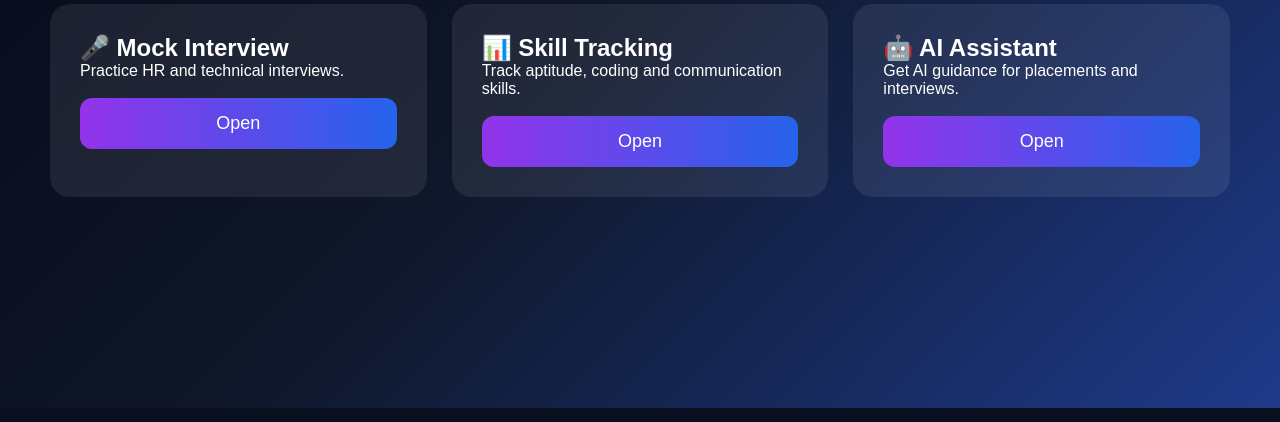
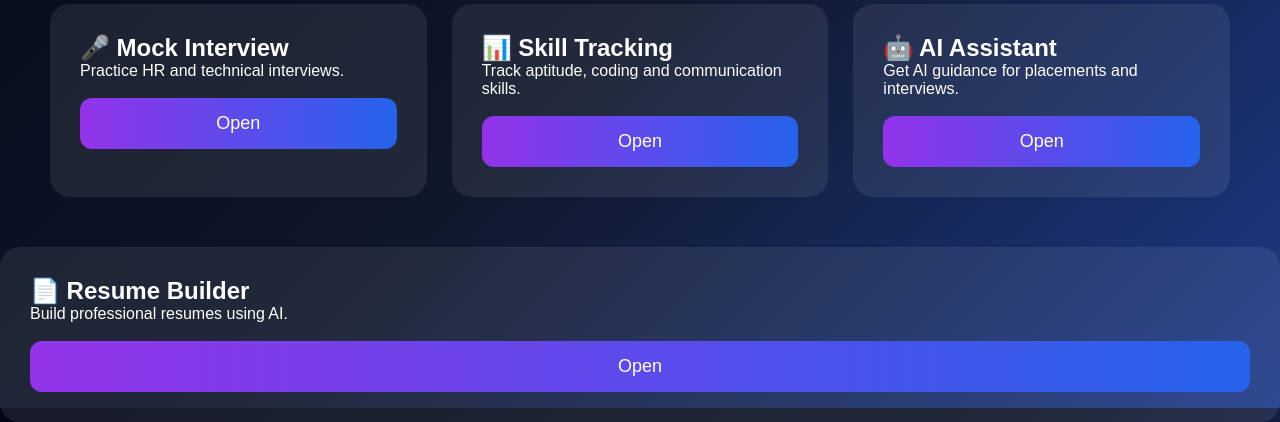
Before and after one commit to riteshml0211-cpu/smart-placement-platform, a Flask app: page /dashboard in a window 1280 px wide. Shown: the part 392-814 px from the top of the page. Run offline with Flask 3, Linux system fonts and the light colour scheme; the visitor is signed in with stand-in values (Sample User, id 1); some libraries are stand-ins or nearby versions.

Commit message:
Update dashboard.html

```diff
--- a/templates/dashboard.html
+++ b/templates/dashboard.html
@@ -182,3 +182,24 @@
 
 </body>
 </html>
+<div class="dashboard-card">
+
+    <h2>📄 Resume Builder</h2>
+
+    <p>
+        Build professional resumes using AI.
+    </p>
+
+    <br>
+
+    <a href="/resume-builder">
+
+        <button>
+
+            Open
+
+        </button>
+
+    </a>
+
+</div>
```
